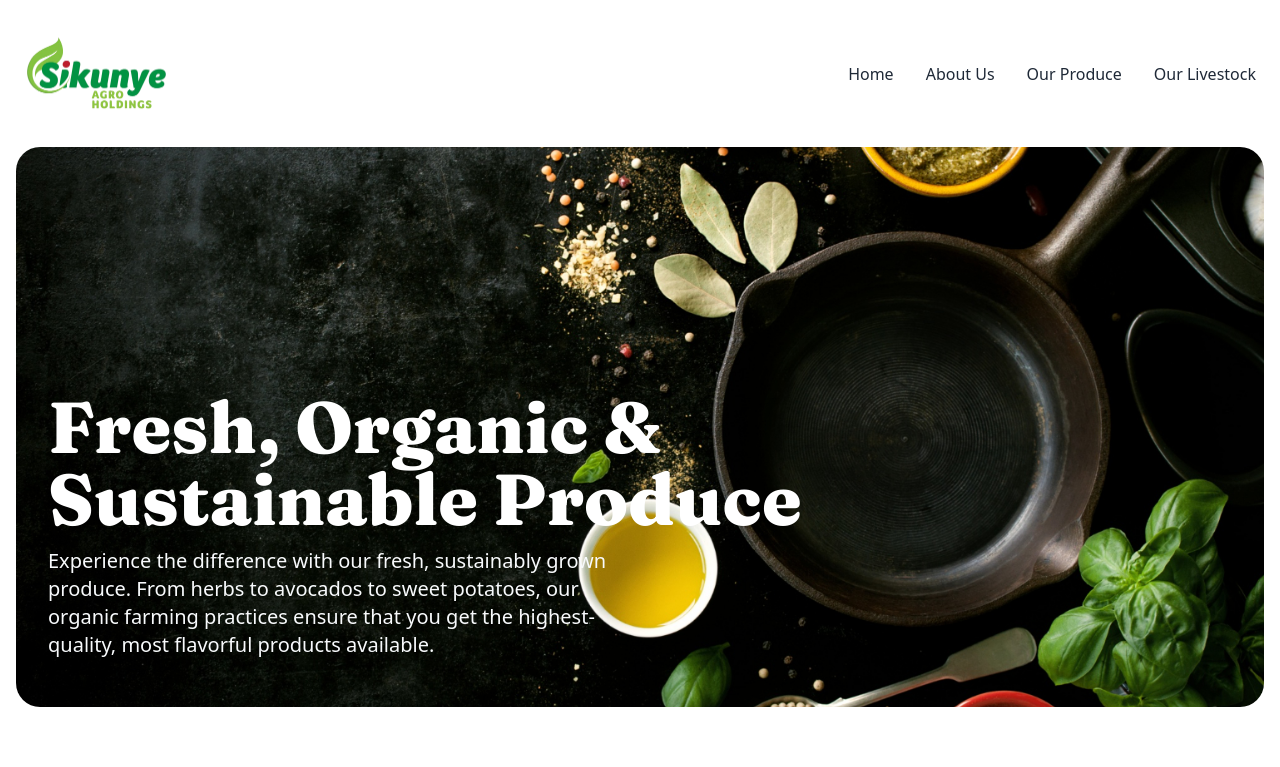
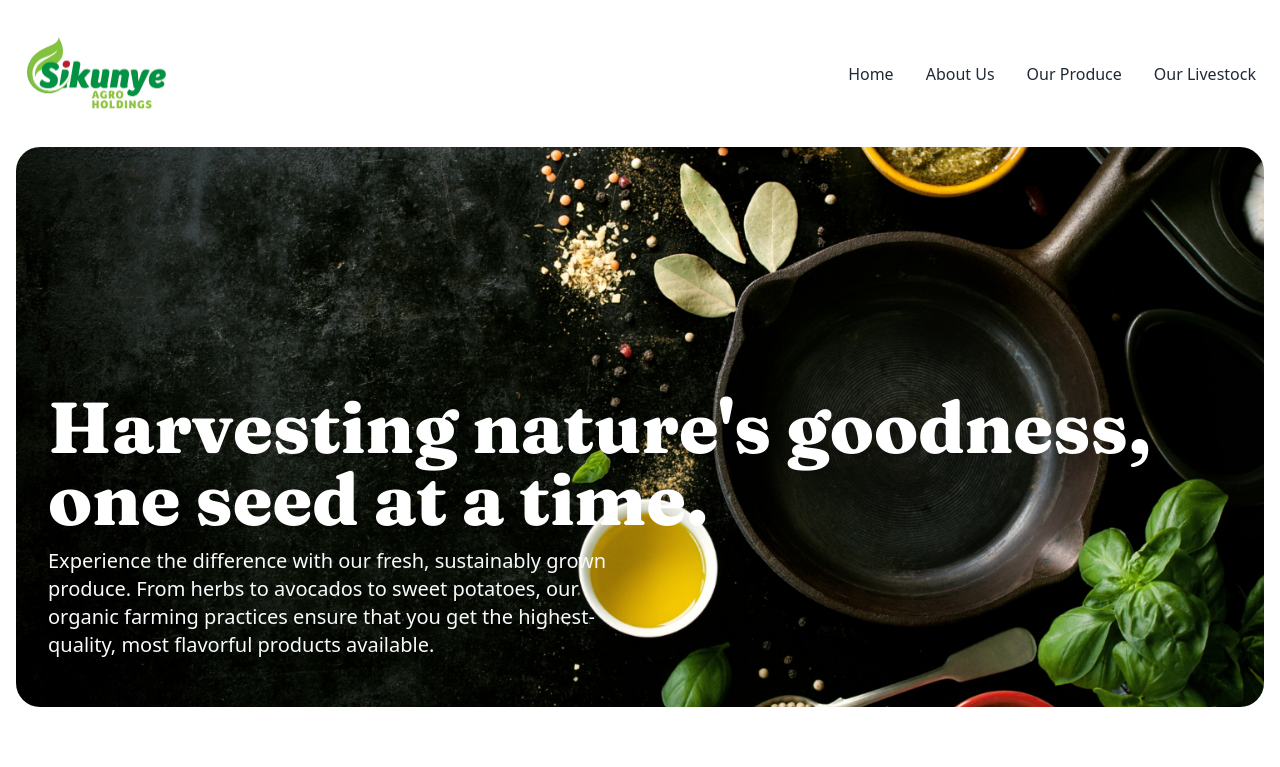
Before and after one commit to PhilaniNcube/simunye, a Next.js app: page / in a window 1280 px wide. Shown: the top 767 px of the page. Built offline with nearby package versions, Linux system fonts and the light colour scheme.

Commit message:
new tagline

```diff
--- a/components/home/HomeHero.tsx
+++ b/components/home/HomeHero.tsx
@@ -21,8 +21,7 @@ const HomeHero = () => {
         <h1
           className={`text-3xl md:text-5xl lg:text-7xl text-white font-bold ${fraunces.className} `}
         >
-          Fresh, Organic & <br />
-          Sustainable Produce
+          Harvesting nature's goodness, <br />one seed at a time.
         </h1>
         <p className="text-md md:text-lg lg:text-xl mt-3 text-slate-50 max-w-[50ch] leading-7">
           Experience the difference with our fresh, sustainably grown produce.
```
